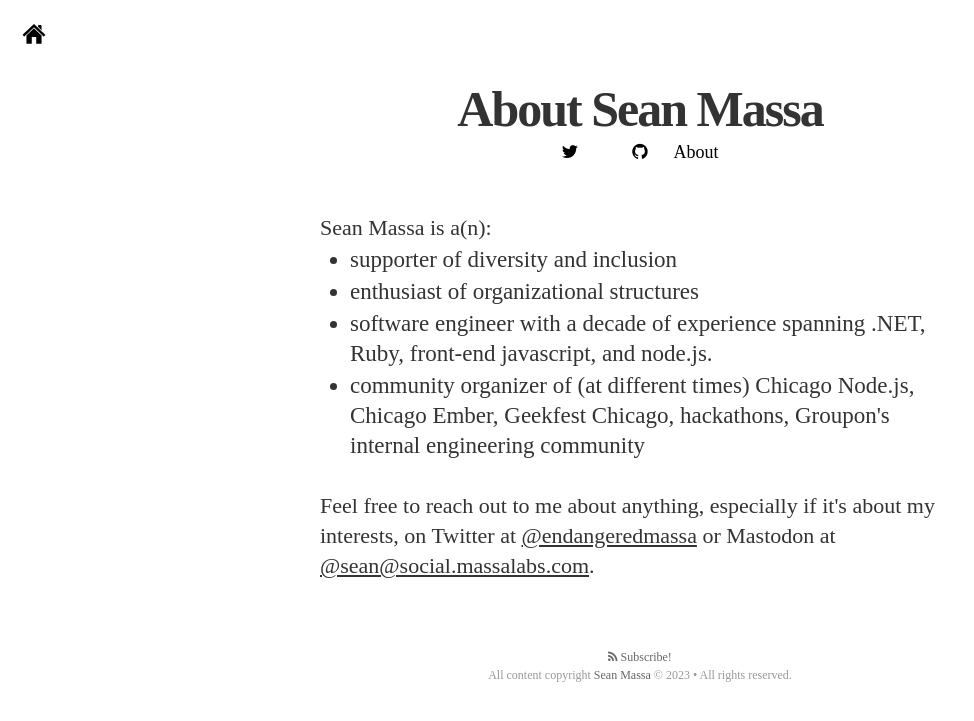
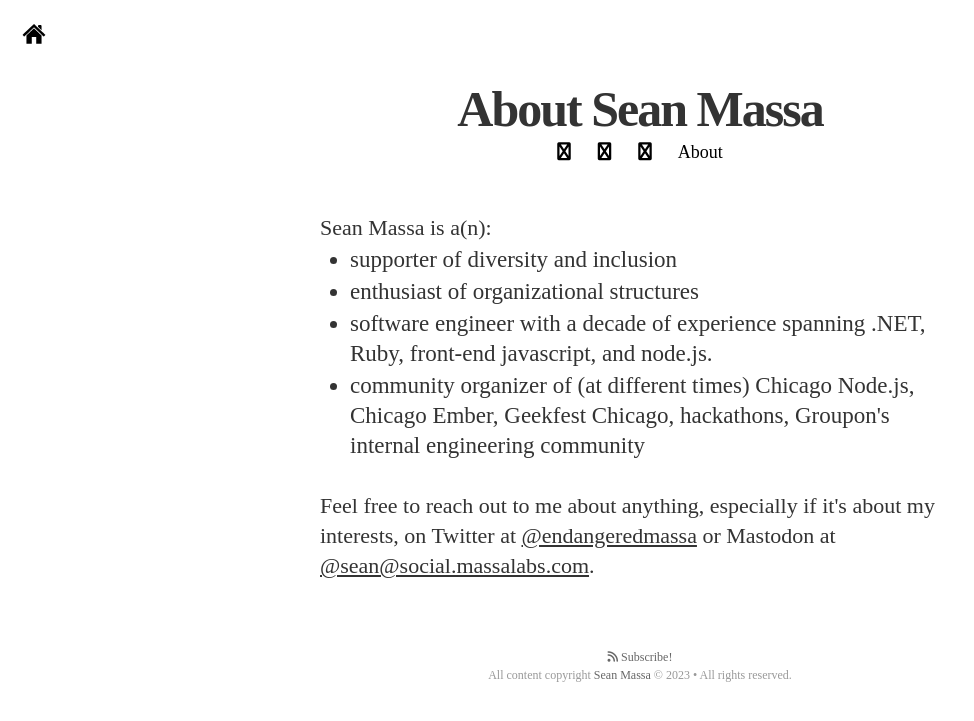
Before and after one commit to EndangeredMassa/endangeredmassa.github.com, a Jekyll site: the page built from about/index.html, in a window 1280 px wide. Shown: the top 721 px of the page, without its empty margins (0-974 px from the left). Built offline with Jekyll 4.4.1, drawn with Linux system fonts in a browser that asks for light colours; nearby versions of some CDN libraries; some web fonts are replaced.

Commit message:
try font-awesome 6 via cdn

```diff
--- a/_includes/head.html
+++ b/_includes/head.html
@@ -32,7 +32,7 @@
   <link rel="canonical" href="{{ page.url | replace:'index.html','' | prepend: site.baseurl | prepend: site.url }}"/>
   <link rel="shortcut icon" href="{{ "/assets/images/favicon.png" | prepend: site.baseurl }}" type="image/png"/>
   <link rel="stylesheet" href="//brick.a.ssl.fastly.net/Linux+Libertine:400,400i,700,700i/Open+Sans:400,400i,700,700i">
-  <link href="//maxcdn.bootstrapcdn.com/font-awesome/4.2.0/css/font-awesome.min.css" rel="stylesheet">
+  <link href="//cdnjs.cloudflare.com/ajax/libs/font-awesome/6.2.1/css/all.min.css" rel="stylesheet">
 
   <link rel="stylesheet" type="text/css" media="screen" href="{{ "/css/main.css"  | prepend: site.baseurl  }}" />
   <link rel="stylesheet" type="text/css" media="print" href="{{ "/css/print.css"  | prepend: site.baseurl  }}" />
```
